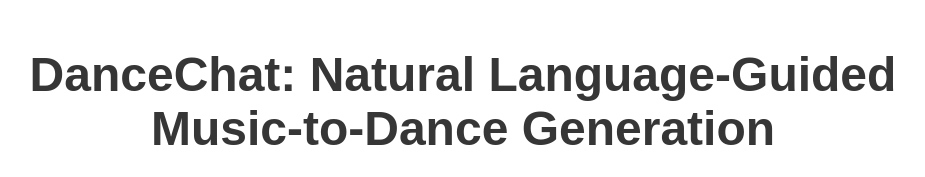
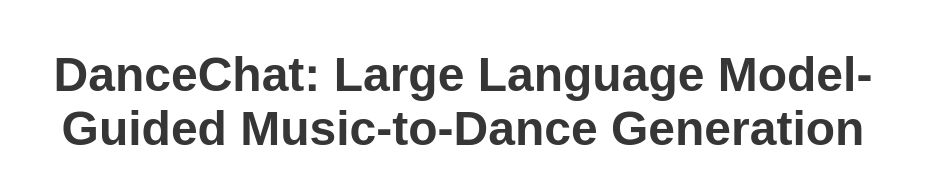
Before and after one commit to DanceChat/anon, a plain HTML site: page index.html in a window 1280 px wide. Shown: the top 177 px of the page, without its empty margins (177-1102 px from the left). Drawn offline with nearby package versions, Linux system fonts and the light colour scheme; some icons are missing; a web font is replaced by a local one.

Commit message:
Update index.html
update title

```diff
--- a/index.html
+++ b/index.html
@@ -4,9 +4,9 @@
   <meta charset="utf-8">
   <!-- Meta tags for social media banners, these should be filled in appropriatly as they are your "business card" -->
   <!-- Replace the content tag with appropriate information -->
-  <meta name="description" content="DanceChat:Natural Language-Guided Music-to-Dance Generation">
+  <meta name="description" content="DanceChat:Large Language Model-Guided Music-to-Dance Generation">
   <meta property="og:title" content="DanceChat"/>
-  <meta property="og:description" content="DanceChat:Natural Language-Guided Music-to-Dance Generation"/>
+  <meta property="og:description" content="DanceChat:Large Language Model-Guided Music-to-Dance Generation"/>
   <meta property="og:url" content="URL OF THE WEBSITE"/>
   <!-- Path to banner image, should be in the path listed below. Optimal dimenssions are 1200X630-->
   <meta property="og:image" content="static/images/banner.png" />
@@ -52,7 +52,7 @@
       <div class="container is-max-desktop">
         <div class="columns is-centered">
           <div class="column has-text-centered">
-            <h1 class="title is-1 publication-title">DanceChat: Natural Language-Guided Music-to-Dance Generation</h1>
+            <h1 class="title is-1 publication-title">DanceChat: Large Language Model-Guided Music-to-Dance Generation</h1>
             <div class="is-size-5 publication-authors">
               <!-- Paper authors -->
               <span class="author-block">
```
